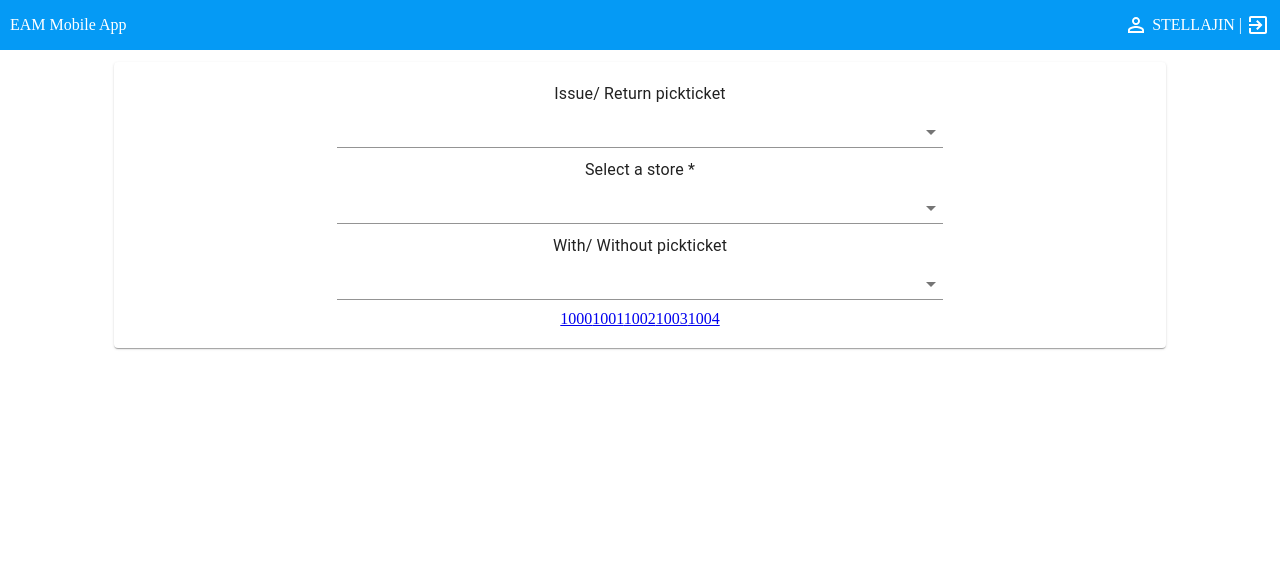
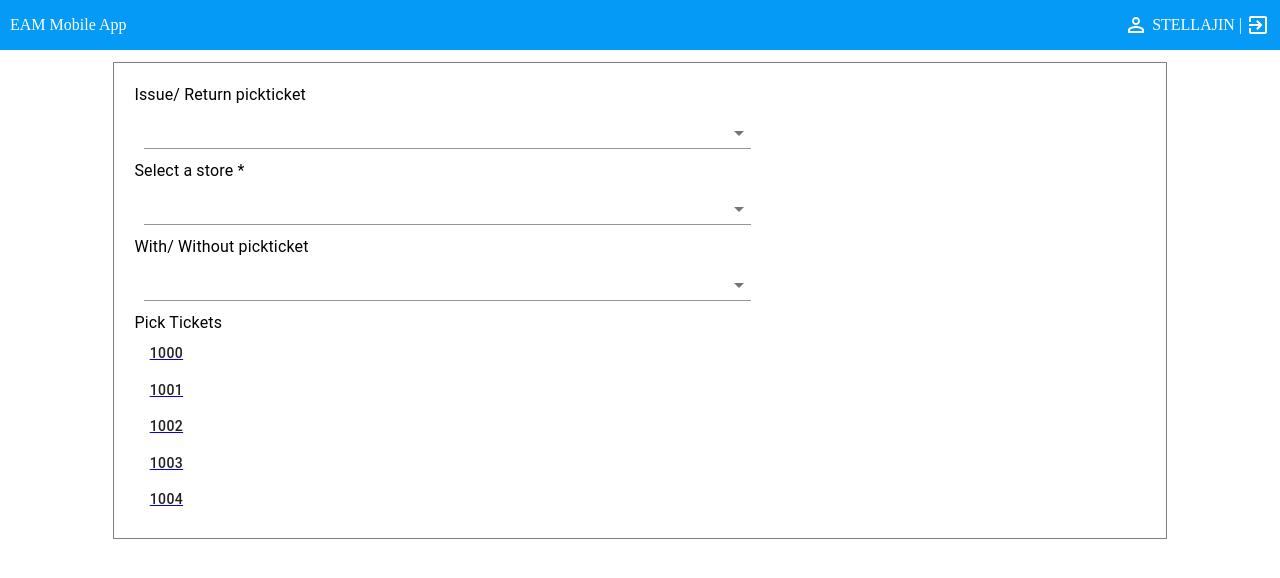
Before and after one commit to stella-jin-ys/EAM-frontend, a React (Create React App) app: page /warehouse in a window 1280 px wide. Shown: the top 578 px of the page. Built offline with nearby package versions, Linux system fonts and the light colour scheme.

Commit message:
update part table

```diff
--- a/db.json
+++ b/db.json
@@ -88,7 +88,7 @@
           "binNumber": "BIN002",
           "assetName": "Asset2"
         }],
-        "partUsages":[],
+
         "picktickets":[
           {"pickNumber":"PickTicket001","partCode":"PART001"}
         ]
--- a/src/App.js
+++ b/src/App.js
@@ -15,7 +15,8 @@ export default function App() {
     <Router>
       <Switch>
         <Route exact path="/" component={Homepage} />
-        <Route path="/warehouse" component={Warehouse} />
+        <Route exact path="/warehouse" component={Warehouse} />
+
         <Route path="/warehouse/pickticket/:number" component={PartTable} />
         <Route path="/kiosk" component={Kiosk} />
         <Route path="/issue" component={Issue} />
--- a/src/ui/layout/menu/EamlightMenu.js
+++ b/src/ui/layout/menu/EamlightMenu.js
@@ -26,7 +26,6 @@ import { Account, AccountMultiple, Settings } from "mdi-material-ui";
 import ScreenChange from "./ScreenChange";
 import { AssetIcon } from "eam-components/dist/ui/components/icons";
 import { PositionIcon } from "eam-components/dist/ui/components/icons";
-import { SystemIcon } from "eam-components/dist/ui/components/icons";
 
 class EamlightMenu extends Component {
   constructor(props) {
--- a/src/warehouse/PartTable.js
+++ b/src/warehouse/PartTable.js
@@ -11,10 +11,13 @@ import {
   AccordionDetails,
   Button,
   Typography,
+  Paper,
 } from "@material-ui/core";
 import BinData from "./BinData";
+import { useParams } from "react-router-dom";
+import Header from "../homepage/Header";
+import { makeStyles } from "@material-ui/core";
 
-export default function PartTable(props) {
 const headers = [
   "Part",
   "Description",
@@ -22,14 +25,68 @@ export default function PartTable(props) {
   "Available Qty",
   "Required Qty",
 ];
+const pickticket = [
+  {
+    partCode: "10000",
+    partDesc: "part 10000",
+    issuedQty: 0,
+    storeQty: 100,
+    requiredQty: 5,
+    store: "store1",
+  },
+  {
+    partCode: "10001",
+    partDesc: "part 10001",
+    issuedQty: 0,
+    storeQty: 200,
+    requiredQty: 6,
+    store: "store1",
+  },
+  {
+    partCode: "10002",
+    partDesc: "part 10002",
+    issuedQty: 0,
+    storeQty: 300,
+    requiredQty: 7,
+    store: "store1",
+  },
+  {
+    partCode: "10003",
+    partDesc: "part 10003",
+    issuedQty: 0,
+    storeQty: 400,
+    requiredQty: 8,
+    store: "store1",
+  },
+  {
+    partCode: "10004",
+    partDesc: "part 10004",
+    issuedQty: 0,
+    storeQty: 500,
+    requiredQty: 9,
+    store: "store1",
+  },
+];
+
+const useStyles = makeStyles((theme) => ({
+  main: {
+    margin: "auto",
+  },
+  details: {
+    width: "80%",
+    margin: "20px auto",
+  },
+}));
+
+export default function PartTable(props) {
+  const classes = useStyles();
+  const { number } = useParams();
   const [loading, setLoading] = useState(false);
   const [data, setData] = useState([]);
   const [barcode, setBarcode] = useState("");
   const [state, setState] = useState(data);
   const [selectedValues, setSelectedValues] = useState([]);
-  const [successCount, setSuccessCount] = useState(0);
-  const [progress, setProgress] = useState(0);
-
+  console.log({ number });
   useEffect(() => {
     const fetchData = async () => {
       setLoading(true);
@@ -61,13 +118,6 @@ export default function PartTable(props) {
     fetchData();
   }, []);
 
-  useEffect(() => {
-    const timer = setInterval(() => {
-      setProgress((newProgress) => (newProgress >= 100 ? 0 : newProgress + 10));
-    }, 500);
-    return clearInterval(timer);
-  }, []);
-
   const selectedQtyChange = (e, c) => {
     setState((prev) => {
       return {
@@ -79,9 +129,10 @@ export default function PartTable(props) {
   };
 
   return (
-    <div width="100%">
-      <Typography>Pickticket number {props.item}</Typography>
-      <div>
+    <div className={classes.main}>
+      <Header />
+      <Paper className={classes.details}>
+        <Typography>Pickticket number {number}</Typography>
         <ul
           style={{
             display: "flex",
@@ -96,7 +147,7 @@ export default function PartTable(props) {
             </li>
           ))}
         </ul>
-        {data.map((partInfo, i) => (
+        {pickticket.map((partInfo, i) => (
           <Accordion>
             <AccordionSummary
               expandIcon={<ExpandMoreIcon />}
@@ -154,7 +205,7 @@ export default function PartTable(props) {
         >
           Done
         </Button>
-      </div>
+      </Paper>
     </div>
   );
 }
--- a/src/warehouse/Warehouse.js
+++ b/src/warehouse/Warehouse.js
@@ -2,14 +2,11 @@ import React, { useState } from "react";
 import PartTable from "./PartTable";
 import {
   Paper,
+  Box,
   Select,
   MenuItem,
-  Input,
   Typography,
-  Table,
-  TableBody,
-  TableRow,
-  TableCell,
+  Button,
 } from "@material-ui/core";
 import Header from "../homepage/Header";
 import { makeStyles } from "@material-ui/core/styles";
@@ -24,14 +21,22 @@ const useStyles = makeStyles((theme) => ({
     width: "80%",
     display: "flex",
     flexDirection: "column",
-    alignItems: "center",
+    alignItems: "left",
     justifyContent: "center",
     margin: "20px auto",
     padding: "20px",
+    border: "1px solid grey",
   },
   select: {
     width: "60%",
     margin: "10px",
+  },
+  link: {
+    display: "flex",
+    flexDirection: "column",
+    alignItems: "left",
+    gap: "5px",
+    textDecoration: "none",
   },
 }));
 
@@ -53,7 +58,7 @@ function Warehouse(props) {
   return (
     <div>
       <Header />
-      <Paper className={classes.paper}>
+      <Box className={classes.paper}>
         <Typography>Issue/ Return pickticket</Typography>
         <Select value={type} className={classes.select} onChange={handleType}>
           <MenuItem>Issue pickticket</MenuItem>
@@ -79,18 +84,20 @@ function Warehouse(props) {
           <MenuItem>Without pickticket</MenuItem>
         </Select>
         <div>
+          <Typography>Pick Tickets</Typography>
           {pickticketList.map((item) => (
             <Link
               to={{
                 pathname: `/warehouse/pickticket/${encodeURIComponent(item)}`,
                 item: item,
+                store: selectedStore,
               }}
             >
-              {item}
+              <Button className={classes.link}>{item}</Button>
             </Link>
           ))}
         </div>
-      </Paper>
+      </Box>
     </div>
   );
 }
```
Lines whose indentation alone changed are shown as unchanged.
